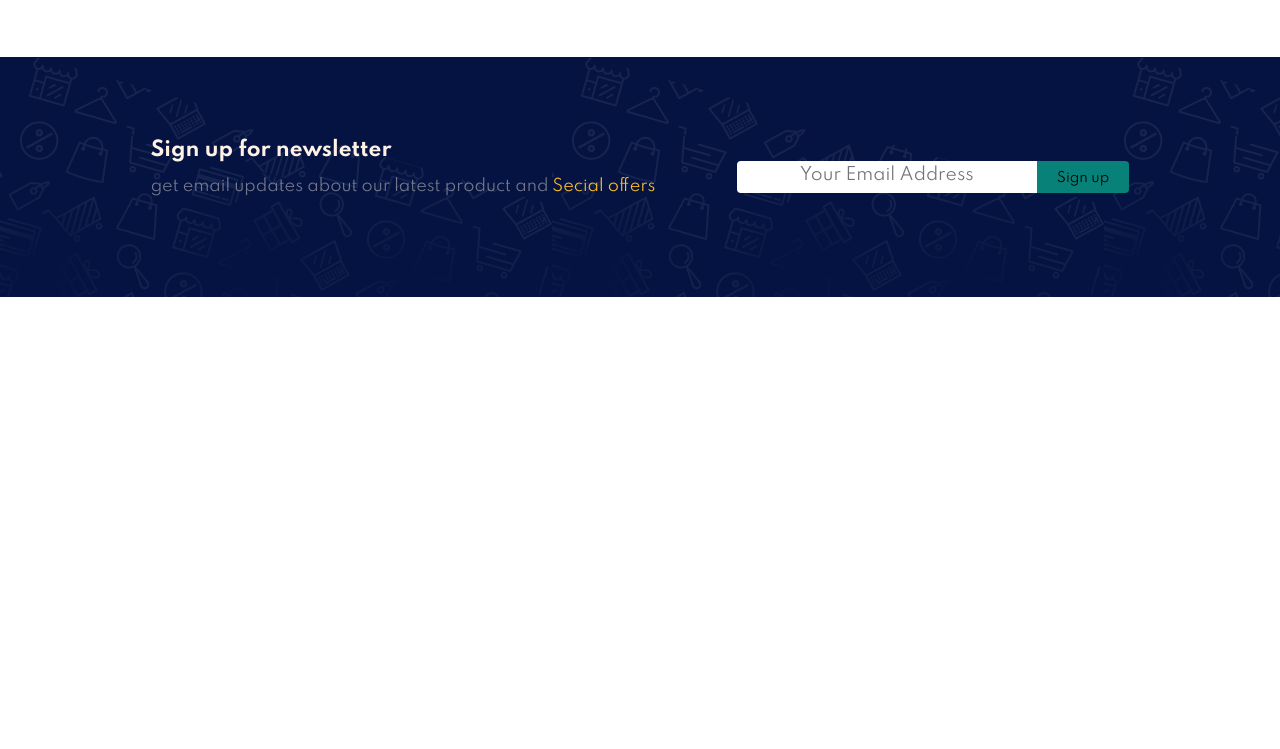
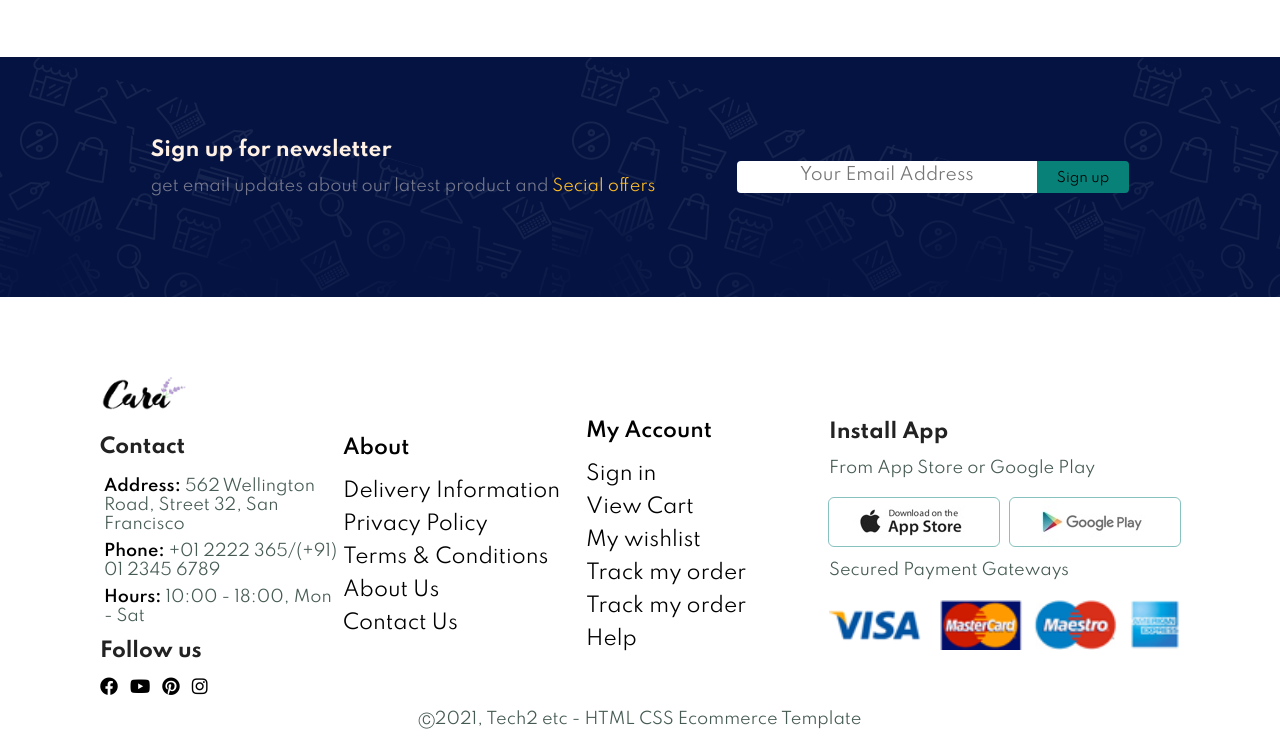
Before and after one commit to kismatkc/Ecommerce, a website: page index.html in a window 1280 px wide. Shown: the part 4792-5541 px from the top of the page. Before the commit the page ends 5089 px from the top, so only its background shows below. Drawn offline with Linux system fonts and the light colour scheme.

Commit message:
footer completed

```diff
--- a/index.html
+++ b/index.html
@@ -405,6 +405,68 @@
         <button class="btn">Sign up</button>
       </div>
     </section>
+    <section class="footer">
+      <div class="footer__contact">
+        <img src="img/logo.png" alt="company logo" />
+        <h4>Contact</h4>
+        <p>
+          <span>Address:</span> 562 Wellington Road, Street 32, San Francisco
+        </p>
+        <p><span>Phone:</span> +01 2222 365/(+91) 01 2345 6789</p>
+        <p><span>Hours:</span> 10:00 - 18:00, Mon - Sat</p>
+        <h4>Follow us</h4>
+        <div class="social">
+          <i class="fab fa-facebook"></i><i class="fab fa-youtube"></i>
+          <i class="fab fa-pinterest"></i>
+          <i class="fab fa-instagram"></i>
+        </div>
+      </div>
+      <div class="footer__about">
+        <ul>
+          <li>
+            <a href="#">About</a>
+          </li>
+          <li><a href="#">Delivery Information</a></li>
+          <li><a href="#">Privacy Policy</a></li>
+          <li><a href="#">Terms & Conditions</a></li>
+
+          <li><a href="#">About Us</a></li>
+
+          <li>
+            <a href="#">Contact Us</a>
+          </li>
+        </ul>
+      </div>
+      <div class="footer__account">
+        <ul>
+          <li>
+            <a href="#">My Account</a>
+          </li>
+          <li><a href="#">Sign in</a></li>
+          <li><a href="#">View Cart</a></li>
+          <li><a href="#">My wishlist</a></li>
+          <li><a href="#">Track my order</a></li>
+          <li><a href="#">Track my order</a></li>
+          <li><a href="#">Help</a></li>
+        </ul>
+      </div>
+      <div class="footer__install">
+        <h4>Install App</h4>
+        <p>From App Store or Google Play</p>
+        <div class="stores">
+          <img src="img/pay/app.jpg" alt="appstore" /><img
+            src="img/pay/play.jpg"
+            alt="play store"
+          />
+        </div>
+        <p>Secured Payment Gateways</p>
+        <img src="img/pay/pay.png" alt="payment methods" />
+      </div>
+      <div class="footer__copyright">
+        <p>Ⓒ2021, Tech2 etc - HTML CSS Ecommerce Template</p>
+      </div>
+    </section>
+    <section class="footer"></section>
     <script src="script.js"></script>
   </body>
 </html>
--- a/sass/style.scss
+++ b/sass/style.scss
@@ -410,7 +410,7 @@ body {
       border: none;
       &:focus {
         outline: none;
-        // border: 0.2rem solid #088178;
+
         box-shadow: -5px 5px 50px 0 rgba($color: #088178, $alpha: 0.3);
       }
       &::placeholder {
@@ -426,3 +426,107 @@ body {
     }
   }
 }
+
+.footer {
+  height: 23vh;
+  padding: 8rem 10rem;
+  display: grid;
+  grid-template-rows: repeat(2, 1fr);
+  grid-template-columns: repeat(4, 1fr);
+  grid-template-areas:
+    "contact about account install"
+    "copyright copyright copyright copyright";
+  & > * {
+    display: flex;
+    justify-content: center;
+    flex-direction: column;
+  }
+  &__contact {
+    grid-area: contact;
+
+    img {
+      margin-bottom: 1.4rem;
+      width: 50%;
+      height: 100%;
+    }
+    p {
+      margin: 0.4rem;
+      span {
+        font-weight: 600;
+        color: #000;
+      }
+    }
+    h4 {
+      margin-bottom: 1.4rem;
+      margin-top: 1rem;
+    }
+    .social {
+      display: flex;
+      column-gap: 1.2rem;
+      font-size: large;
+    }
+  }
+  &__about {
+    grid-area: about;
+    ul {
+      display: flex;
+      flex-direction: column;
+      list-style-type: none;
+      row-gap: 1rem;
+
+      li {
+        &:nth-child(1) {
+          font-weight: 600;
+          margin-bottom: 1rem;
+        }
+        &:not(:first-child) {
+        }
+        a {
+          text-decoration: none;
+          color: #000;
+          font-size: 2rem;
+        }
+      }
+    }
+  }
+  &__account {
+    grid-area: account;
+    ul {
+      display: flex;
+      flex-direction: column;
+      list-style-type: none;
+      row-gap: 1rem;
+
+      li {
+        &:nth-child(1) {
+          font-weight: 600;
+          margin-bottom: 1rem;
+        }
+        &:not(:first-child) {
+        }
+        a {
+          text-decoration: none;
+          color: #000;
+          font-size: 2rem;
+        }
+      }
+    }
+  }
+  &__install {
+    grid-area: install;
+    display: flex;
+    flex-direction: column;
+    .stores {
+      display: flex;
+      column-gap: 1.1rem;
+      img {
+        outline: 0.1rem solid #0881797b;
+        border-radius: 5px;
+      }
+    }
+  }
+  &__copyright {
+    grid-area: copyright;
+    text-align: center;
+  }
+}
```
Also changed, not shown: sass/style.css, 1 other file.
